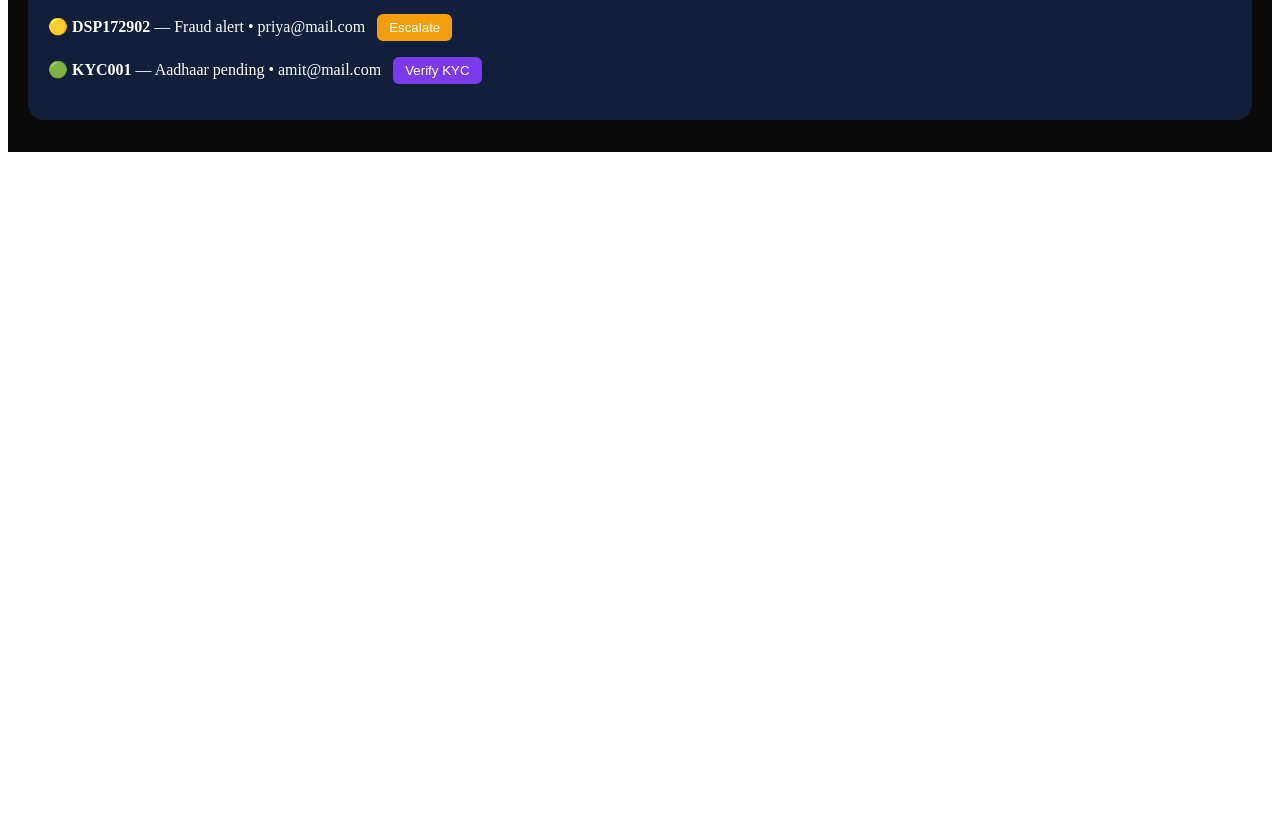
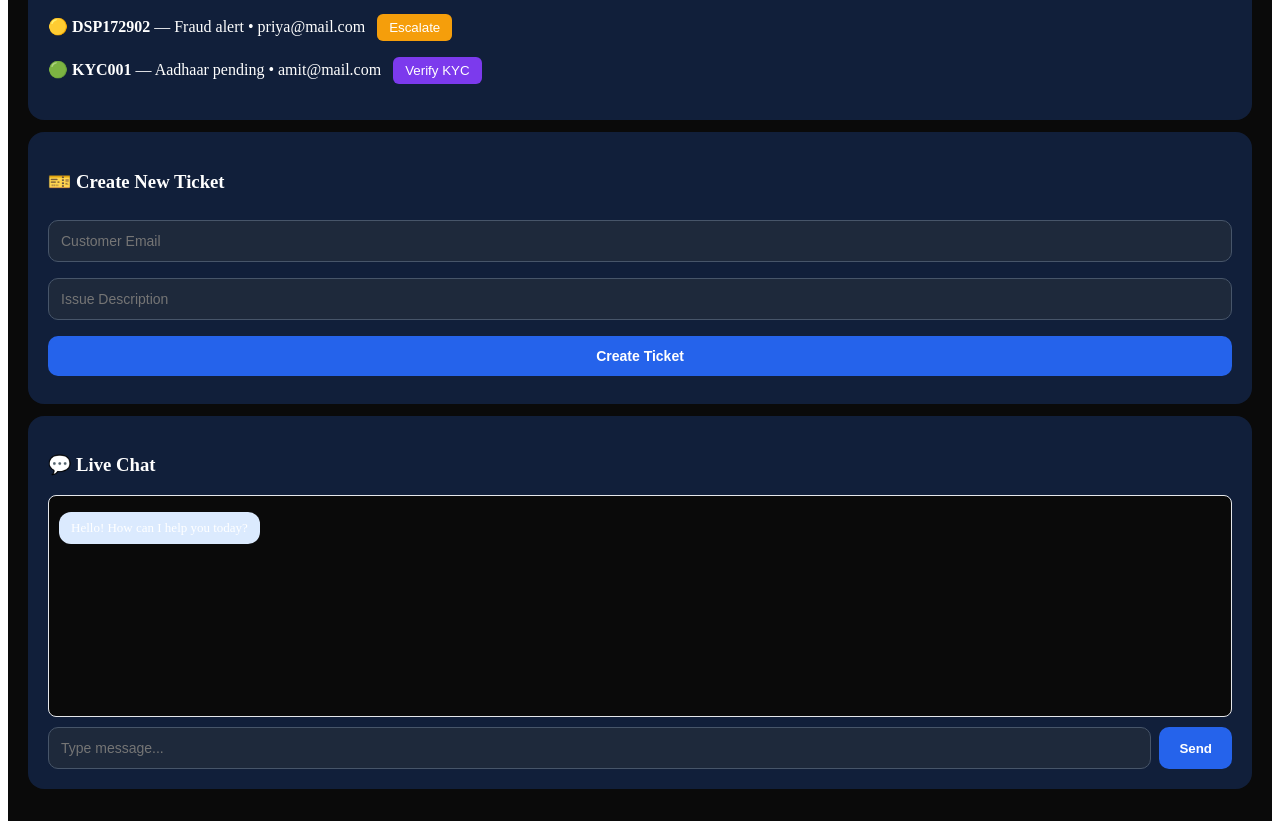
Before and after one commit to matiur25580/Enterprise-AI-Powered-Digital-Banking-Fraud-Detection-DevOps-Command-Center, a React (Vite) app in the folder client/: page /supportagent in a window 1280 px wide. Shown: the part 726-1555 px from the top of the page. Before the commit the page ends 886 px from the top, so only its background shows below. Built offline with nearby package versions, Linux system fonts and the light colour scheme.

Commit message:
feat: support live chat ticket form

```diff
--- a/client/src/pages/SupportAgent.tsx
+++ b/client/src/pages/SupportAgent.tsx
@@ -13,6 +13,9 @@ export default function SupportAgent() {
     {id:'KYC001', issue:'Aadhaar pending', email:'amit@mail.com', status:'Pending', priority:'Low'},
   ]);
   const [searchResult, setSearchResult] = useState('');
+  const [newTicket, setNewTicket] = useState({issue:'', email:''});
+  const [chatMsgs, setChatMsgs] = useState([{from:'agent', text:'Hello! How can I help you today?'}]);
+  const [chatInput, setChatInput] = useState('');
   const dark = theme==='dark';
   const s={width:'100%',padding:'12px',margin:'8px 0',borderRadius:'10px',fontSize:'14px',boxSizing:'border-box' as const,
     background:dark?'#1e293b':'#ffffff',color:dark?'#ffffff':'#000000',border:dark?'1px solid #475569':'1px solid #cbd5e1'};
@@ -55,6 +58,24 @@ export default function SupportAgent() {
         <p>🟡 <b>DSP172902</b> — Fraud alert • priya@mail.com <button onClick={()=>{setTickets(tickets.map(x=>x.id==='DSP172902'?{...x,status:'Escalated'}:x)); setMsg('Ticket DSP172902 escalated to Risk');}} style={{marginLeft:'8px',padding:'6px 12px',borderRadius:'6px',border:'none',background:'#f59e0b',color:'#fff'}}>Escalate</button></p>
         <p>🟢 <b>KYC001</b> — Aadhaar pending • amit@mail.com <button onClick={()=>{setTickets(tickets.map(x=>x.id==='KYC001'?{...x,status:'Verified'}:x)); setMsg('KYC KYC001 verified');}} style={{marginLeft:'8px',padding:'6px 12px',borderRadius:'6px',border:'none',background:'#7c3aed',color:'#fff'}}>Verify KYC</button></p>
       </div>
+      <div style={card}>
+        <h3>🎫 Create New Ticket</h3>
+        <input placeholder="Customer Email" value={newTicket.email} onChange={e=>setNewTicket({...newTicket,email:e.target.value})} style={s} />
+        <input placeholder="Issue Description" value={newTicket.issue} onChange={e=>setNewTicket({...newTicket,issue:e.target.value})} style={s} />
+        <button onClick={()=>{if(!newTicket.email||!newTicket.issue){setMsg('Enter email and issue');return;} const id='DSP'+Math.floor(100000+Math.random()*900000); setTickets([...tickets,{id:id, issue:newTicket.issue, email:newTicket.email, status:'Open', priority:'Medium'}]); setMsg('Ticket '+id+' created'); setNewTicket({issue:'',email:''});}} style={{...s,background:'#2563eb',color:'#fff',border:'none',fontWeight:'bold'}}>Create Ticket</button>
+      </div>
+      <div style={card}>
+        <h3>💬 Live Chat</h3>
+        <div style={{height:'200px',overflowY:'auto',border:'1px solid #e5e7eb',borderRadius:'8px',padding:'10px',marginBottom:'10px',background:dark?'#0a0a0a':'#f9fafb'}}>
+          {chatMsgs.map((m,i)=><div key={i} style={{textAlign:m.from==='agent'?'left':'right',margin:'6px 0'}}>
+            <span style={{display:'inline-block',padding:'8px 12px',borderRadius:'12px',background:m.from==='agent'?'#dbeafe':'#dcfce7',fontSize:'13px'}}>{m.text}</span>
+          </div>)}
+        </div>
+        <div style={{display:'flex',gap:'8px'}}>
+          <input placeholder="Type message..." value={chatInput} onChange={e=>setChatInput(e.target.value)} onKeyPress={e=>{if(e.key==='Enter' && chatInput){setChatMsgs([...chatMsgs,{from:'customer',text:chatInput}]); setTimeout(()=>setChatMsgs(prev=>[...prev,{from:'agent',text:'Thanks for your message. An agent will respond shortly.'}]),1000); setChatInput('');}}} style={{...s,flex:1,margin:0}} />
+          <button onClick={()=>{if(!chatInput)return; setChatMsgs([...chatMsgs,{from:'customer',text:chatInput}]); setTimeout(()=>setChatMsgs(prev=>[...prev,{from:'agent',text:'Thanks for your message. An agent will respond shortly.'}]),1000); setChatInput('');}} style={{padding:'12px 20px',borderRadius:'10px',border:'none',background:'#2563eb',color:'#fff',fontWeight:'bold'}}>Send</button>
+        </div>
+      </div>
     </div>
   );
 }
```
